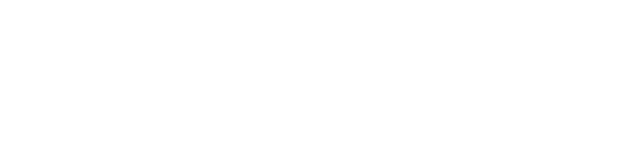
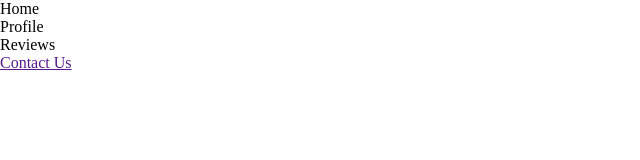
Before and after one commit to jerome-code/Demo-repo, a plain HTML site: page index.html in a window 1280 px wide. Shown: the whole page, without its empty margins (0-640 px from the left). Drawn offline with Linux system fonts and the light colour scheme.

Commit message:
A css file
A css file was added and somethings where change in the index.html

```diff
--- a/index.html
+++ b/index.html
@@ -4,7 +4,21 @@
     <meta charset="UTF-8" />
     <meta http-equiv="X-UA-Compatible" content="IE=edge" />
     <meta name="viewport" content="width=device-width, initial-scale=1.0" />
+    <link rel="stylesheet" href="/Demo-repo/styles.css" />
     <title>Document</title>
   </head>
-  <body></body>
+  <body>
+    <header>
+      <nav>
+        <ul>
+          <li>Home</li>
+          <li>Profile</li>
+          <li>Reviews</li>
+          <a href="">
+            <li>Contact Us</li>
+          </a>
+        </ul>
+      </nav>
+    </header>
+  </body>
 </html>
--- /dev/null
+++ b/styles.css
@@ -0,0 +1,4 @@
+*{
+    margin: 0;
+    padding: 0;
+}
```
